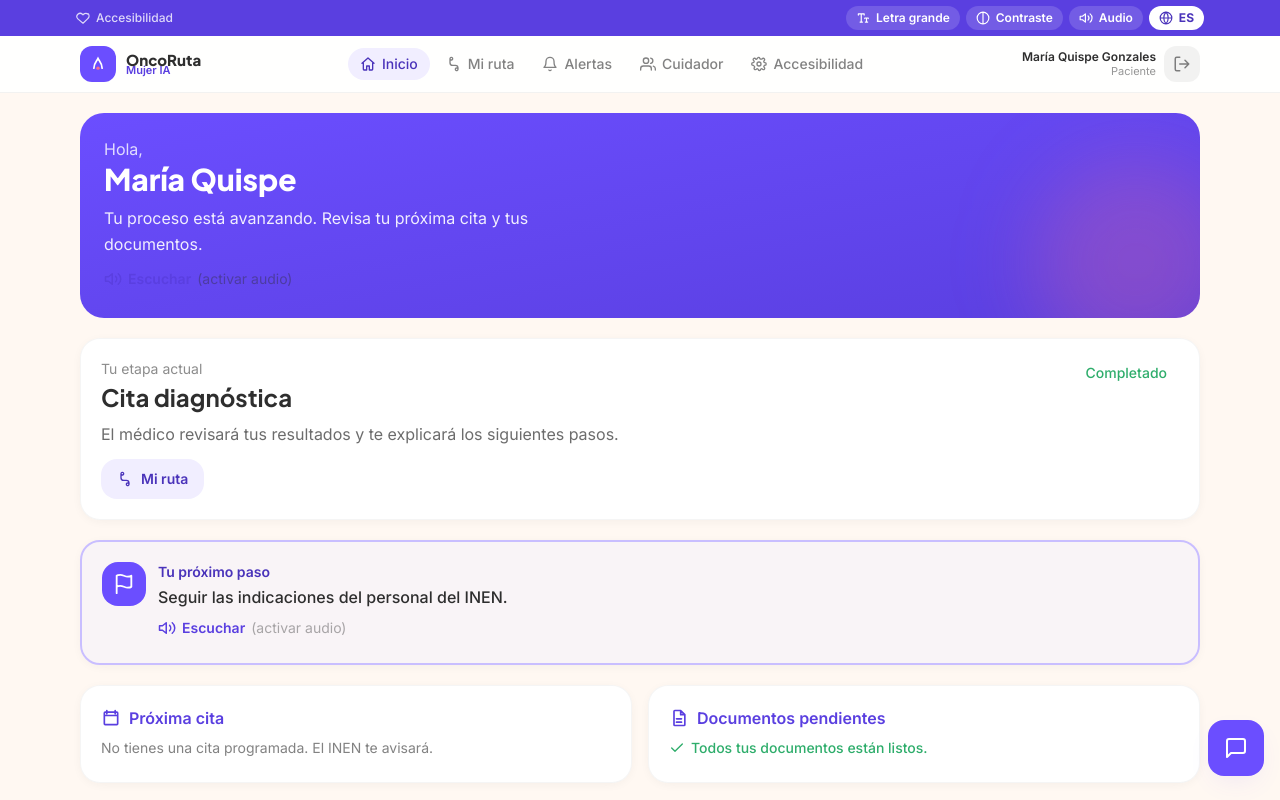
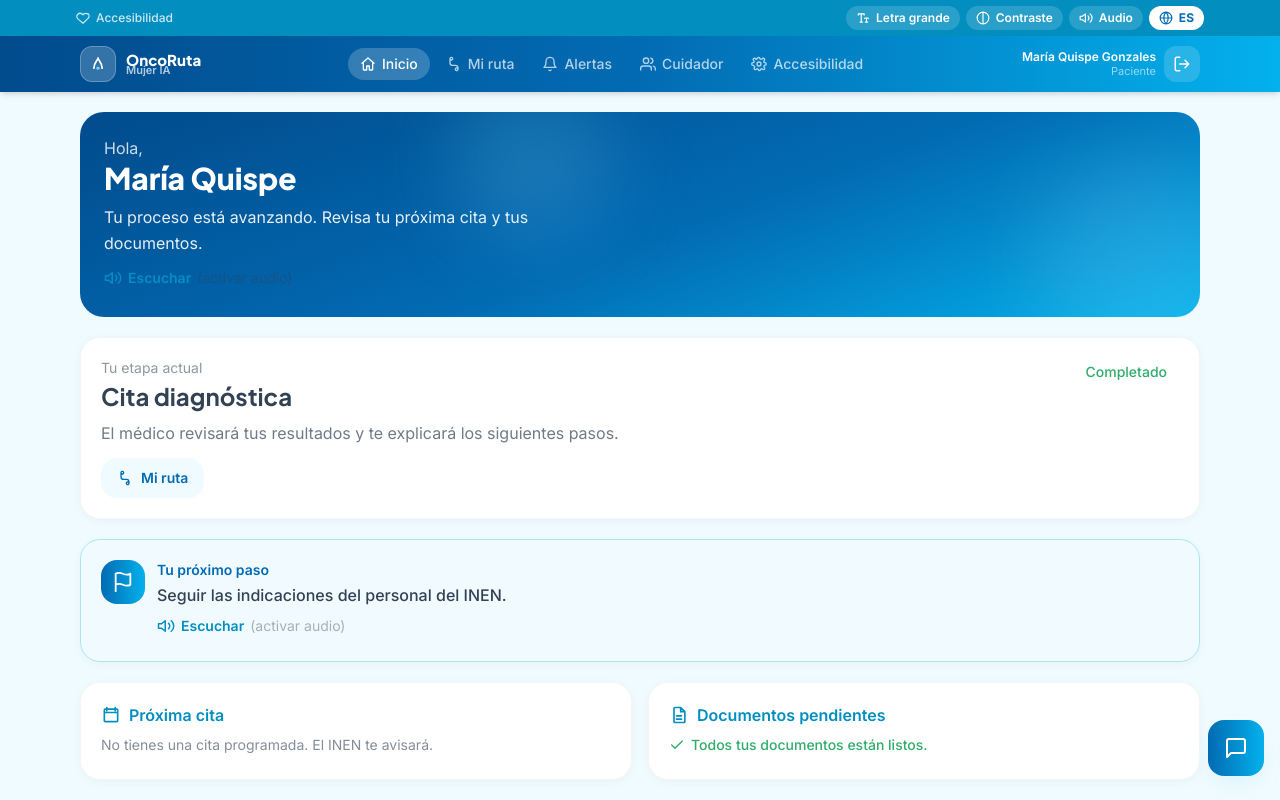
Before and after one commit to frayderMM/Oncoruta_Transformagob, a React (Vite) app: page / in a window 1280 px wide. Both pictures are taken after a click on the button "Ingresar". Shown: the top 800 px of the page. Built offline with nearby package versions, Linux system fonts and the light colour scheme.

Commit message:
version mejora de historial clinico

```diff
--- a/src/components/RutaHorizontal.tsx
+++ b/src/components/RutaHorizontal.tsx
@@ -1058,10 +1058,16 @@ export default function RutaHorizontal({ ruta, documentosRuta, onVerHistorial }:
                 onClick={() => setTabActivo(tab.id)}
                 className={`relative flex items-center gap-2 px-4 py-2.5 text-sm font-medium whitespace-nowrap rounded-t-xl transition-colors ${
                   activo
-                    ? 'text-marca-600 bg-white border border-b-white border-black/8 -mb-px z-10'
+                    ? 'text-marca-700 bg-white border border-b-white border-black/8 -mb-px z-10'
                     : 'text-tinta/45 hover:text-tinta/70 hover:bg-black/[0.03] rounded-t-xl'
                 }`}
               >
+                {activo && (
+                  <span
+                    className="absolute inset-x-3 top-0 h-0.5 rounded-full"
+                    style={{ background: 'linear-gradient(90deg, #014B8C, #026BB3, #03B1EC)' }}
+                  />
+                )}
                 <Icon
                   name={completado && !activo ? 'check' : tab.icon}
                   size={15}
--- a/src/components/layout/AppShell.tsx
+++ b/src/components/layout/AppShell.tsx
@@ -11,15 +11,15 @@ import ChatIANoClinico from '../ChatIANoClinico'
 function Logo() {
   return (
     <div className="flex items-center gap-2.5">
-      <span className="grid place-items-center w-9 h-9 rounded-xl bg-marca-500 text-white shrink-0">
+      <span className="grid place-items-center w-9 h-9 rounded-xl bg-white/20 border border-white/25 text-white shrink-0">
         <svg width="22" height="22" viewBox="0 0 64 64" fill="none" aria-hidden="true">
           <path d="M20 44 C20 30, 28 24, 32 16 C36 24, 44 30, 44 44" stroke="white" strokeWidth="5" strokeLinecap="round" />
-          <circle cx="32" cy="44" r="5" fill="#F76C8C" />
+          <circle cx="32" cy="44" r="5" fill="#72D0F3" />
         </svg>
       </span>
       <div className="leading-none">
-        <p className="font-display font-extrabold text-tinta ac-ink text-[15px]">OncoRuta</p>
-        <p className="text-[11px] text-marca-600 font-semibold -mt-0.5">Mujer IA</p>
+        <p className="font-display font-extrabold text-white text-[15px]">OncoRuta</p>
+        <p className="text-[11px] text-white/70 font-semibold -mt-0.5">Mujer IA</p>
       </div>
     </div>
   )
@@ -62,7 +62,7 @@ export default function AppShell({ children }: { children: ReactNode }) {
       <BarraAccesibilidad />
 
       {/* Cabecera */}
-      <header className="sticky top-0 z-30 bg-white/90 backdrop-blur border-b border-black/5">
+      <header className="sticky top-0 z-30 bg-inen shadow-md">
         <div className="max-w-6xl mx-auto px-4 h-14 flex items-center justify-between gap-3">
           <Logo />
 
@@ -75,8 +75,8 @@ export default function AppShell({ children }: { children: ReactNode }) {
                   onClick={() => ir(it.p)}
                   className={`inline-flex items-center gap-1.5 rounded-full px-3 py-1.5 text-sm font-medium transition ${
                     pantalla === it.p || (pantalla === 'historial' && it.p === 'ruta')
-                      ? 'bg-marca-50 text-marca-700'
-                      : 'text-tinta/60 hover:text-tinta hover:bg-black/5'
+                      ? 'bg-white/20 text-white'
+                      : 'text-white/70 hover:text-white hover:bg-white/10'
                   }`}
                 >
                   <Icon name={it.icon} size={16} /> {it.label}
@@ -87,12 +87,12 @@ export default function AppShell({ children }: { children: ReactNode }) {
 
           <div className="flex items-center gap-2">
             <div className="text-right hidden sm:block leading-tight">
-              <p className="text-xs font-semibold text-tinta ac-ink">{sesion.nombre}</p>
-              <p className="text-[11px] text-tinta/50 ac-muted">{rolLabel}</p>
+              <p className="text-xs font-semibold text-white">{sesion.nombre}</p>
+              <p className="text-[11px] text-white/60">{rolLabel}</p>
             </div>
             <button
               onClick={cerrarSesion}
-              className="grid place-items-center w-9 h-9 rounded-xl bg-black/5 text-tinta/60 hover:bg-black/10"
+              className="grid place-items-center w-9 h-9 rounded-xl bg-white/15 text-white hover:bg-white/25 transition"
               aria-label="Salir"
               title={tr('salir', idioma)}
             >
@@ -103,16 +103,16 @@ export default function AppShell({ children }: { children: ReactNode }) {
 
         {/* Sub-header de página para pantallas de detalle */}
         {pantalla === 'historial' && (
-          <div className="border-t border-black/5 bg-marca-50/60">
+          <div className="border-t border-white/15 bg-white/10 backdrop-blur-sm">
             <div className="max-w-6xl mx-auto px-4 h-10 flex items-center gap-3">
               <button
                 onClick={() => ir('ruta')}
-                className="flex items-center gap-1.5 text-sm text-tinta/55 hover:text-marca-600 transition font-medium"
+                className="flex items-center gap-1.5 text-sm text-white/70 hover:text-white transition font-medium"
               >
                 <Icon name="left" size={15} /> Mi Ruta
               </button>
-              <Icon name="right" size={13} className="text-black/20" />
-              <span className="text-sm font-semibold text-marca-700">
+              <Icon name="right" size={13} className="text-white/30" />
+              <span className="text-sm font-semibold text-white">
                 Historial clínico resumido
               </span>
             </div>
@@ -133,7 +133,7 @@ export default function AppShell({ children }: { children: ReactNode }) {
         <>
           <button
             onClick={() => setChatAbierto((v) => !v)}
-            className="fixed z-40 right-4 bottom-20 md:bottom-6 grid place-items-center w-14 h-14 rounded-2xl bg-marca-500 text-white shadow-suave hover:bg-marca-600"
+            className="fixed z-40 right-4 bottom-20 md:bottom-6 grid place-items-center w-14 h-14 rounded-2xl bg-inen-btn text-white shadow-suave hover:opacity-90 transition"
             aria-label="Abrir asistente"
           >
             <Icon name={chatAbierto ? 'close' : 'chat'} size={24} />
--- a/src/components/layout/BottomNav.tsx
+++ b/src/components/layout/BottomNav.tsx
@@ -26,9 +26,12 @@ export default function BottomNav() {
               key={it.p}
               onClick={() => ir(it.p)}
               className={`relative flex flex-col items-center gap-0.5 py-2.5 ${
-                activo ? 'text-marca-600' : 'text-tinta/45'
+                activo ? 'text-marca-700' : 'text-tinta/45'
               }`}
             >
+              {activo && (
+                <span className="absolute top-0 left-1/2 -translate-x-1/2 w-8 h-0.5 rounded-full bg-inen-btn" />
+              )}
               <Icon name={it.icon} size={22} />
               {it.key === 'alertas' && alertasNuevas > 0 && (
                 <span className="absolute top-1.5 right-1/2 translate-x-3.5 bg-riesgo text-white text-[10px] font-bold rounded-full min-w-[16px] h-4 grid place-items-center px-1">
--- a/src/components/ui/Primitivos.tsx
+++ b/src/components/ui/Primitivos.tsx
@@ -31,7 +31,8 @@ export function SectionTitle({
   return (
     <div className="mb-3">
       <h2 className="font-display text-xl font-bold text-tinta ac-ink">{children}</h2>
-      {sub && <p className="text-sm text-tinta/60 ac-muted mt-0.5">{sub}</p>}
+      <div className="mt-1 h-0.5 w-12 rounded-full bg-inen-btn" />
+      {sub && <p className="text-sm text-tinta/60 ac-muted mt-2">{sub}</p>}
     </div>
   )
 }
--- a/src/index.css
+++ b/src/index.css
@@ -45,7 +45,7 @@ body {
 
 /* Foco visible siempre (accesibilidad por teclado) */
 *:focus-visible {
-  outline: 3px solid #2f80ed;
+  outline: 3px solid #03B1EC;
   outline-offset: 2px;
   border-radius: 6px;
 }
@@ -66,7 +66,7 @@ body {
   height: 6px;
 }
 ::-webkit-scrollbar-thumb {
-  background: #d9d2ea;
+  background: #B8EAF9;
   border-radius: 999px;
 }
 ::-webkit-scrollbar-track {
@@ -89,7 +89,10 @@ body {
     @apply inline-flex items-center justify-center gap-2 rounded-2xl font-semibold transition active:scale-[0.98] disabled:opacity-50;
   }
   .btn-primario {
-    @apply btn bg-marca-500 text-white px-5 py-3 hover:bg-marca-600 shadow-suave;
+    @apply btn bg-inen-btn text-white px-5 py-3 shadow-suave;
+  }
+  .btn-primario:hover {
+    background-image: linear-gradient(90deg, #013A6E 0%, #026BB3 100%);
   }
   .btn-secundario {
     @apply btn bg-white text-marca-600 border-2 border-marca-200 px-5 py-3 hover:border-marca-400;
--- a/src/screens/PacienteHome.tsx
+++ b/src/screens/PacienteHome.tsx
@@ -26,8 +26,9 @@ export default function PacienteHome() {
   return (
     <div className="space-y-5 animate-fade-up">
       {/* Saludo + estado general */}
-      <div className="rounded-3xl bg-gradient-to-br from-marca-500 to-marca-600 text-white p-6 relative overflow-hidden">
-        <div className="absolute -right-10 -bottom-12 w-52 h-52 rounded-full bg-rosa-500/25 blur-2xl" />
+      <div className="rounded-3xl bg-inen-v text-white p-6 relative overflow-hidden">
+        <div className="absolute -right-10 -bottom-12 w-52 h-52 rounded-full bg-white/10 blur-2xl" />
+        <div className="absolute left-1/3 -top-8 w-40 h-40 rounded-full bg-marca-300/20 blur-2xl" />
         <div className="relative">
           <p className="text-white/80">{tr('saludo', idioma)},</p>
           <h1 className="font-display text-3xl font-extrabold">{p.nombres} {p.apellidos.split(' ')[0]}</h1>
@@ -56,9 +57,9 @@ export default function PacienteHome() {
       </Card>
 
       {/* Próximo paso destacado */}
-      <Card className="border-2 border-marca-200 bg-marca-50/40">
+      <Card className="border border-marca-200 bg-marca-50/60">
         <div className="flex items-start gap-3">
-          <span className="grid place-items-center w-11 h-11 rounded-2xl bg-marca-500 text-white shrink-0">
+          <span className="grid place-items-center w-11 h-11 rounded-2xl bg-inen-btn text-white shrink-0">
             <Icon name="flag" size={22} />
           </span>
           <div className="flex-1">
```
Also changed, not shown: src/screens/Login.tsx (+10 -9 lines), tailwind.config.js (+21 -15 lines).
